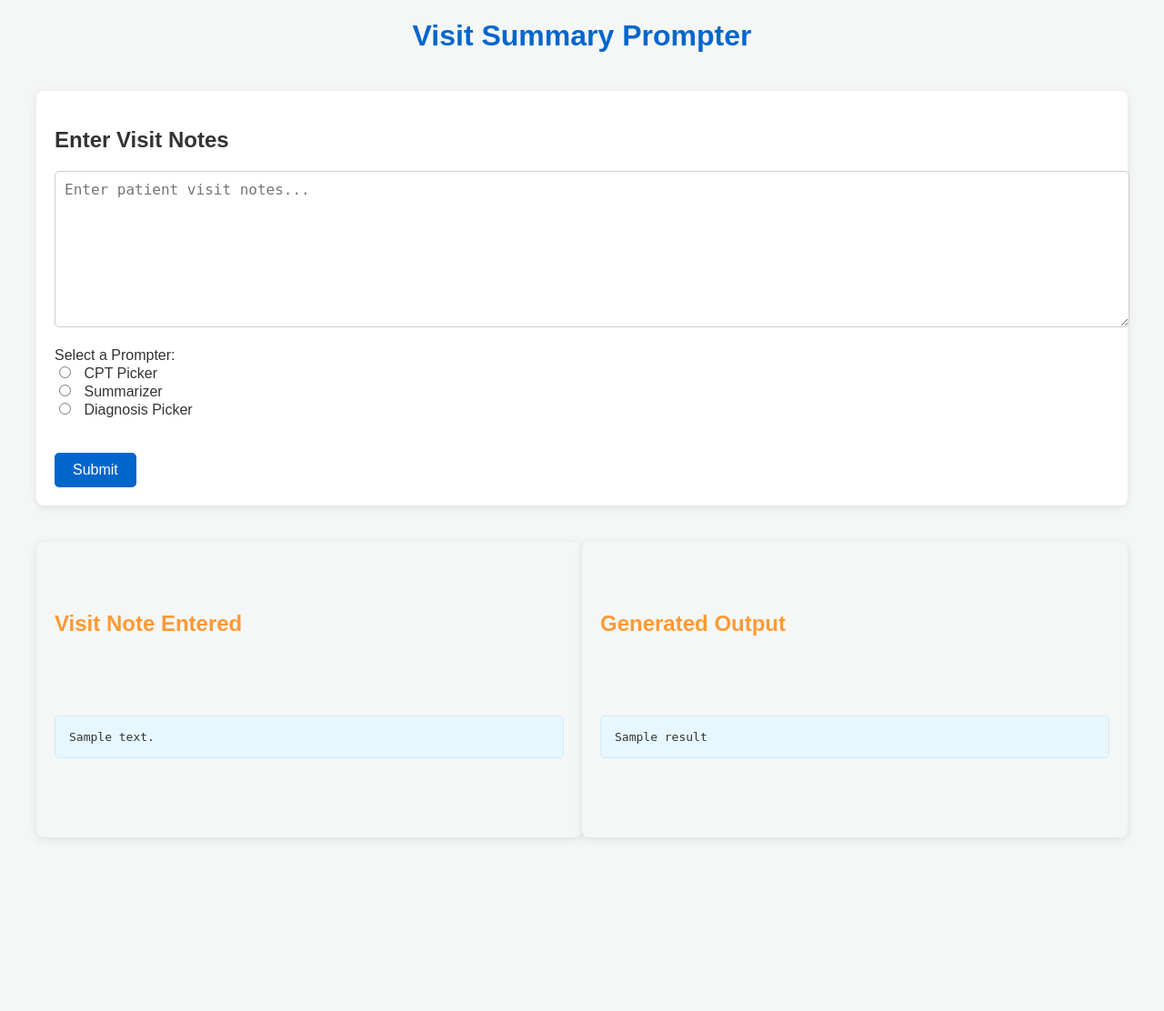
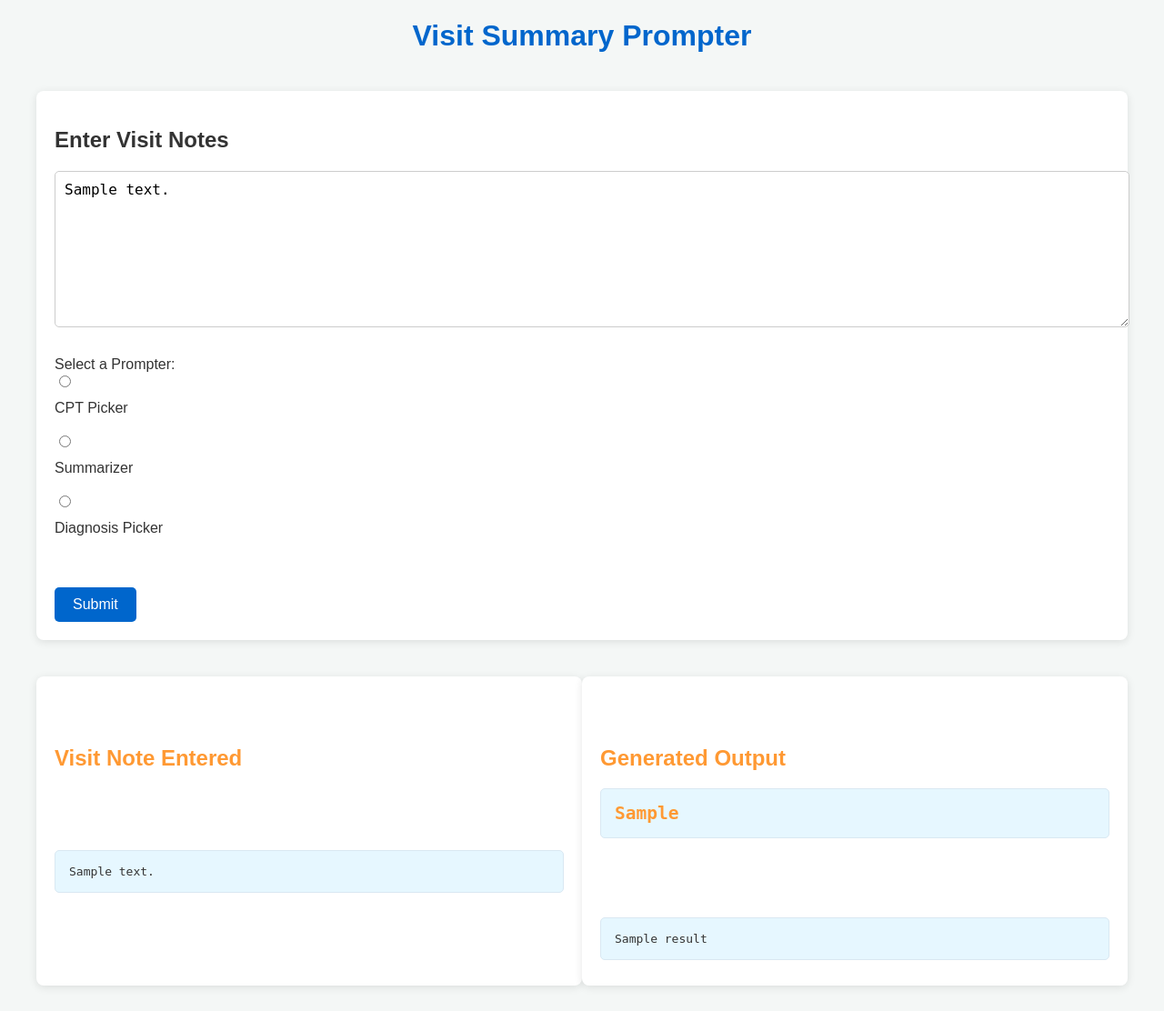
Before and after one commit to codekunoichi/clinical_insights_ai, a FastAPI app: template app/templates/form.html in a window 1280 px wide. Shown: the whole page at 91% size. Before the commit the page ends 923 px from the top, so only its background shows below. Run offline with FastAPI, Linux system fonts and the light colour scheme; the template is opened without the code that fills it: most values are stand-ins (such as "Sample title", 1, 10 or a date in 2020); parts of the project's set-up code (start-up, migrations or seed data) failed here and were passed over.

Commit message:
Working protoype end to end

```diff
--- a/app/app.py
+++ b/app/app.py
@@ -2,9 +2,11 @@ from fastapi import FastAPI, Form
 from fastapi.responses import HTMLResponse
 from fastapi.templating import Jinja2Templates
 from fastapi.requests import Request
+from fastapi.staticfiles import StaticFiles
 from app.model_orchestrator import ModelOrchestrator
 from app.visit_summary import VisitSummary
 import os
+from pathlib import Path
 
 app = FastAPI()
 templates = Jinja2Templates(directory="app/templates")
@@ -14,6 +16,12 @@ templates = Jinja2Templates(directory="app/templates")
 async def get_landing_page(request: Request):
     print("Current working directory:", os.getcwd())  # Debugging
     return templates.TemplateResponse("index.html", {"request": request})
+
+# Create the absolute path for the static directory
+static_dir = Path(__file__).parent / "templates/static"
+
+# Mount the static directory using the absolute path
+app.mount("/static", StaticFiles(directory=static_dir), name="static")
 
 @app.get("/form", response_class=HTMLResponse)
 async def get_form(request: Request):
@@ -27,8 +35,8 @@ async def get_form(request: Request):
 async def process_note(request: Request, visit_note: str = Form(...), prompter_type: str = Form(...)):
     # You can invoke the orchestrator here based on the selected prompter
     orchestrator = ModelOrchestrator(model_type='openai', prompter_type=prompter_type)  # Or 'anthropic'
+    print(f"Request received for note:\n\n{visit_note}")
+    visit_summary = VisitSummary([visit_note])
+    result = orchestrator.process_pretty(visit_summary)
 
-    visit_summary = VisitSummary([visit_note])
-    result = orchestrator.process_pretty(visit_summary.get_text())
-
-    return templates.TemplateResponse("form.html", {"request": request, "visit_note": visit_note, "result": result})
+    return templates.TemplateResponse("form.html", {"request": request, "visit_note": visit_note, "prompter_type":prompter_type, "result": result})
--- a/app/templates/form.html
+++ b/app/templates/form.html
@@ -4,101 +4,7 @@
     <meta charset="UTF-8">
     <meta name="viewport" content="width=device-width, initial-scale=1.0">
     <title>Visit Summary Prompter</title>
-    <style>
-        body {
-            font-family: Arial, sans-serif;
-            background-color: #f4f7f6;
-            color: #333;
-        }
-
-        h1 {
-            text-align: center;
-            color: #0066cc;
-        }
-
-        .form-container {
-            display: block;
-            padding: 20px;
-            max-width: 1200px;
-            margin: 0 auto;
-        }
-
-        .form-box {
-            padding: 20px;
-            border-radius: 8px;
-            box-shadow: 0 2px 10px rgba(0, 0, 0, 0.1);
-            background-color: #fff;
-        }
-
-        .form-box textarea {
-            width: 100%;
-            height: 150px;
-            padding: 10px;
-            border-radius: 5px;
-            border: 1px solid #ccc;
-            font-size: 16px;
-        }
-
-        .form-box button {
-            margin-top: 20px;
-            padding: 10px 20px;
-            font-size: 16px;
-            background-color: #0066cc;
-            color: white;
-            border: none;
-            border-radius: 5px;
-            cursor: pointer;
-        }
-
-        .form-box button:hover {
-            background-color: #005bb5;
-        }
-
-        .form-box input[type="radio"] {
-            margin-right: 10px;
-        }
-
-        /* Split layout for visit notes and output */
-        .split-container {
-            display: flex;
-            justify-content: space-between;
-            padding: 20px;
-            max-width: 1200px;
-            margin: 0 auto;
-        }
-
-        .box {
-            width: 48%;
-            padding: 20px;
-            border-radius: 8px;
-            box-shadow: 0 2px 10px rgba(0, 0, 0, 0.1);
-            background-color: #fff;
-            white-space: pre-wrap; /* Preserve whitespace */
-            overflow-y: auto; /* Enable vertical scroll */
-            max-height: 300px; /* Set max-height for scrolling */
-        }
-
-        .output-box {
-            background-color: #f4f7f6;
-        }
-
-        .output-box h2 {
-            color: #ff9933;
-        }
-
-        .box h2 {
-            color: #ff9933;
-        }
-
-        .output-box pre {
-            background-color: #e6f7ff;
-            padding: 15px;
-            border-radius: 5px;
-            border: 1px solid #d9e8f2;
-            overflow: auto;
-        }
-
-    </style>
+    <link rel="stylesheet" href="/static/styles.css">
 </head>
 <body>
     <h1>Visit Summary Prompter</h1>
@@ -108,17 +14,17 @@
         <div class="form-box">
             <h2>Enter Visit Notes</h2>
             <form method="post" action="/process">
-                <textarea id="visit_note" name="visit_note" placeholder="Enter patient visit notes..."></textarea>
+                <textarea id="visit_note" name="visit_note" placeholder="Enter patient visit notes...">{{ visit_note or '' }}</textarea>
                 <br><br>
 
-                <label for="prompter_type">Select a Prompter:</label><br>
-                <input type="radio" id="biller" name="prompter_type" value="biller">
+                <label for="prompter_type">Select a Prompter:</label>
+                <input type="radio" id="biller" name="prompter_type" value="biller" {% if prompter_type == "biller" %}checked{% endif %}>
                 <label for="biller">CPT Picker</label><br>
 
-                <input type="radio" id="summarizer" name="prompter_type" value="summarizer">
+                <input type="radio" id="summarizer" name="prompter_type" value="summarizer" {% if prompter_type == "summarizer" %}checked{% endif %}>
                 <label for="summarizer">Summarizer</label><br>
 
-                <input type="radio" id="diagnosis" name="prompter_type" value="diagnosis">
+                <input type="radio" id="diagnosis" name="prompter_type" value="diagnosis" {% if prompter_type == "diagnosis" %}checked{% endif %}>
                 <label for="diagnosis">Diagnosis Picker</label><br><br>
 
                 <button type="submit">Submit</button>
@@ -140,7 +46,7 @@
 
         <!-- Right Side: Generated Output -->
         <div class="box output-box">
-            <h2>Generated Output</h2>
+            <h2>Generated Output {% if prompter_type %} <pre>{{ prompter_type }}</pre>{% endif %}</h2>
             {% if result %}
                 <pre>{{ result | safe }}</pre>
             {% else %}
--- a/app/templates/index.html
+++ b/app/templates/index.html
@@ -4,6 +4,7 @@
     <meta charset="UTF-8">
     <meta name="viewport" content="width=device-width, initial-scale=1.0">
     <title>Welcome to the Visit Summary App</title>
+    <link rel="stylesheet" href="/static/styles.css">
 </head>
 <body>
     <h1>Welcome to the Visit Summary Prompter App</h1>
--- /dev/null
+++ b/app/templates/static/styles.css
@@ -0,0 +1,80 @@
+body {
+    font-family: Arial, sans-serif;
+    background-color: #f4f7f6;
+    color: #333;
+}
+
+h1 {
+    text-align: center;
+    color: #0066cc;
+}
+
+button {
+    margin-top: 20px;
+    padding: 10px 20px;
+    font-size: 16px;
+    background-color: #0066cc;
+    color: white;
+    border: none;
+    border-radius: 5px;
+    cursor: pointer;
+}
+
+button:hover {
+    background-color: #005bb5;
+}
+
+.form-container, .split-container {
+    max-width: 1200px;
+    margin: 0 auto;
+    padding: 20px;
+}
+
+.form-box, .box {
+    padding: 20px;
+    border-radius: 8px;
+    box-shadow: 0 2px 10px rgba(0, 0, 0, 0.1);
+    background-color: #fff;
+}
+
+textarea {
+    width: 100%;
+    height: 150px;
+    padding: 10px;
+    border-radius: 5px;
+    border: 1px solid #ccc;
+    font-size: 16px;
+}
+
+label {
+    margin-top: 10px;
+    display: block;
+}
+
+input[type="radio"] {
+    margin-right: 10px;
+}
+
+.split-container {
+    display: flex;
+    justify-content: space-between;
+}
+
+.box {
+    width: 48%;
+    white-space: pre-wrap;
+    overflow-y: auto;
+    max-height: 300px;
+}
+
+.output-box h2 {
+    color: #ff9933;
+}
+
+pre {
+    background-color: #e6f7ff;
+    padding: 15px;
+    border-radius: 5px;
+    border: 1px solid #d9e8f2;
+    overflow: auto;
+}
```
Also changed, not shown: app/model_orchestrator.py (+21 -20 lines).
